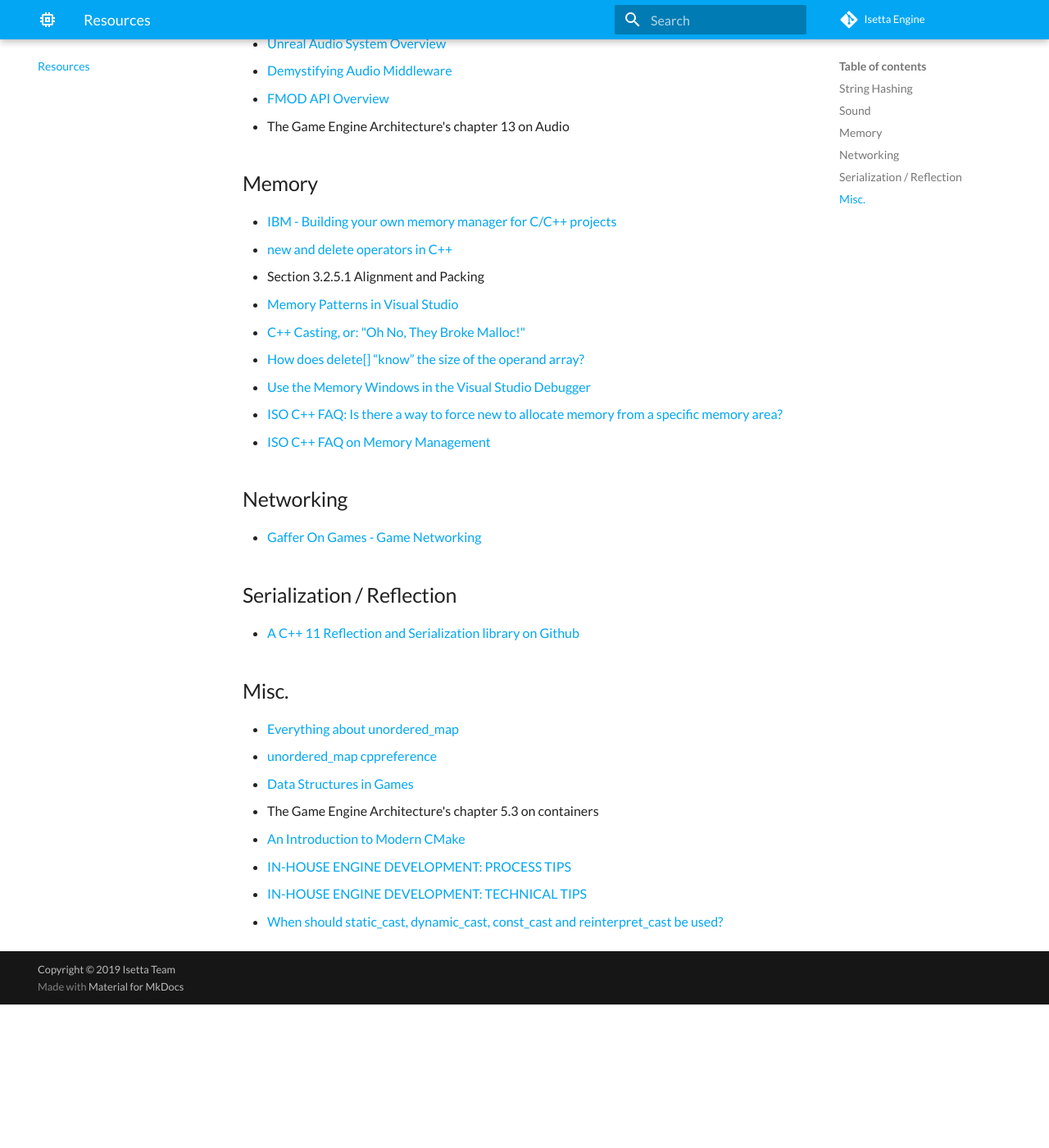
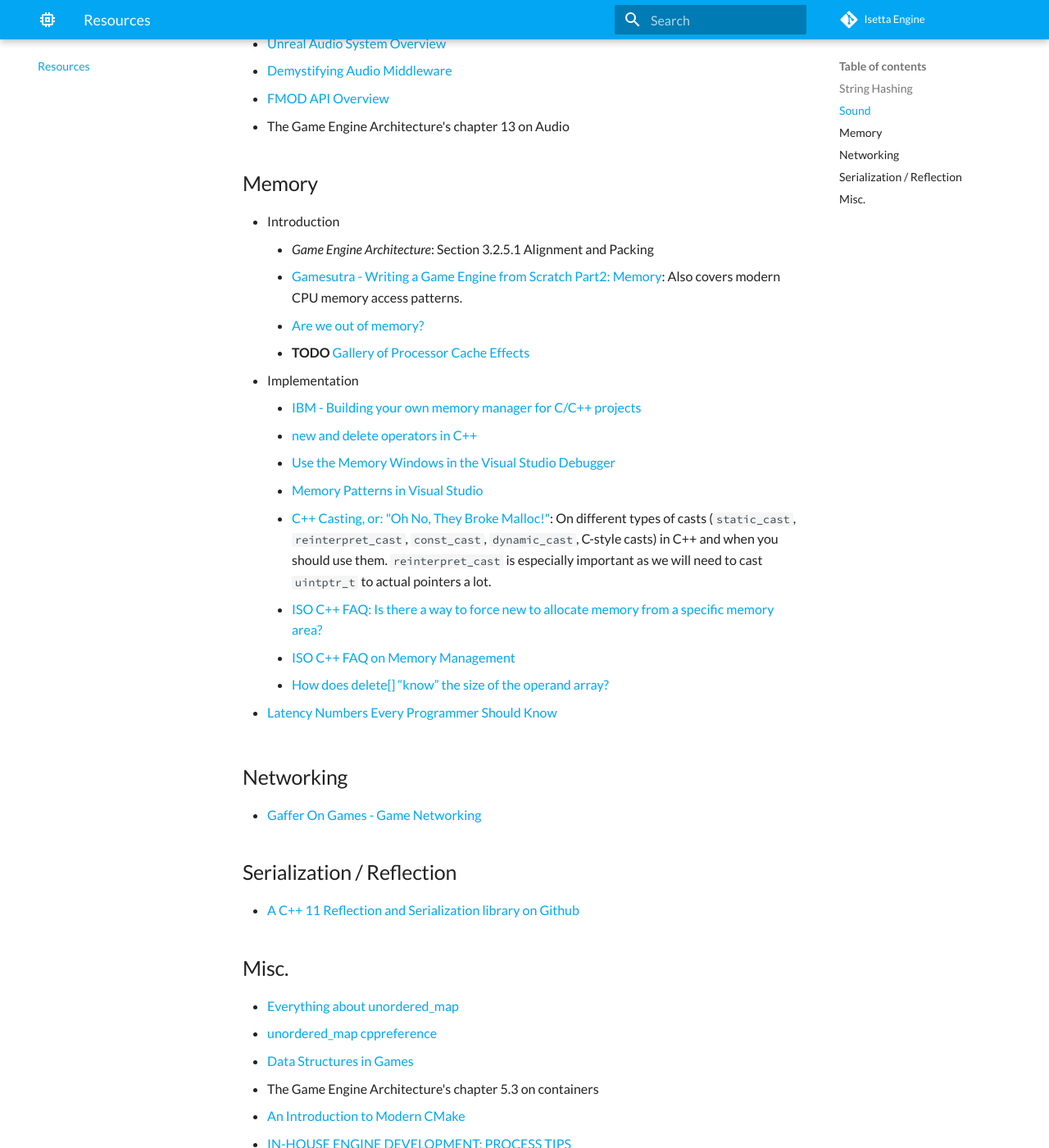
Before and after one commit to Isetta-Team/Isetta-Website-Raw, an MkDocs documentation site: the page built from docs/resources.md, in a window 1280 px wide and 1400 px high, scrolled down 597 px. Shown: the whole window at 82% size. Built offline with MkDocs 1.6.1 and Material for MkDocs 9.7.7, drawn with Linux system fonts in a browser that asks for light colours; comment, search, counter and statistics services are not loaded; before the commit the page ends 1822 px from its top, so only the background shows below that.

Commit message:
new resources

```diff
--- a/docs/resources.md
+++ b/docs/resources.md
@@ -23,15 +23,30 @@ Useful articles/resources we used during the development of Isetta
 
 
 ## Memory
-* [IBM - Building your own memory manager for C/C++ projects](https://www.ibm.com/developerworks/aix/tutorials/au-memorymanager/index.html)
-* [new and delete operators in C++](https://www.geeksforgeeks.org/new-and-delete-operators-in-cpp-for-dynamic-memory/)
-* Section 3.2.5.1 Alignment and Packing
-* [Memory Patterns in Visual Studio](https://stackoverflow.com/questions/127386/in-visual-studio-c-what-are-the-memory-allocation-representations)
-* [C++ Casting, or: "Oh No, They Broke Malloc!"](https://embeddedartistry.com/blog/2017/2/28/c-casting-or-oh-no-we-broke-malloc)
-* [How does delete[] “know” the size of the operand array?](https://stackoverflow.com/questions/197675/how-does-delete-know-the-size-of-the-operand-array)
-* [Use the Memory Windows in the Visual Studio Debugger](https://docs.microsoft.com/en-us/visualstudio/debugger/memory-windows?view=vs-2017)
-* [ISO C++ FAQ: Is there a way to force new to allocate memory from a specific memory area?](https://isocpp.org/wiki/faq/dtors#memory-pools)
-* [ISO C++ FAQ on Memory Management](https://isocpp.org/wiki/faq/freestore-mgmt)
+* Introduction
+	* *Game Engine Architecture*: Section 3.2.5.1 Alignment and Packing
+	* [Gamesutra - Writing a Game Engine from Scratch Part2: Memory](https://www.gamasutra.com/blogs/MichaelKissner/20151104/258271/Writing_a_Game_Engine_from_Scratch__Part_2_Memory.php): Also covers modern CPU memory access patterns.
+	* [Are we out of memory?](http://www.swedishcoding.com/2008/08/31/are-we-out-of-memory/)
+	* **TODO** [Gallery of Processor Cache Effects](http://igoro.com/archive/gallery-of-processor-cache-effects/)
+* Implementation
+	* [IBM - Building your own memory manager for C/C++ projects](https://www.ibm.com/developerworks/aix/tutorials/au-memorymanager/index.html)
+	* [new and delete operators in C++](https://www.geeksforgeeks.org/new-and-delete-operators-in-cpp-for-dynamic-memory/)
+	* [Use the Memory Windows in the Visual Studio Debugger](https://docs.microsoft.com/en-us/visualstudio/debugger/memory-windows?view=vs-2017)
+	* [Memory Patterns in Visual Studio](https://stackoverflow.com/questions/127386/in-visual-studio-c-what-are-the-memory-allocation-representations)
+	* [C++ Casting, or: "Oh No, They Broke Malloc!"](https://embeddedartistry.com/blog/2017/2/28/c-casting-or-oh-no-we-broke-malloc): On different types of casts (`static_cast`, `reinterpret_cast`, `const_cast`, `dynamic_cast`, C-style casts) in C++ and when you should use them. `reinterpret_cast` is especially important as we will need to cast `uintptr_t` to actual pointers a lot.
+	* [ISO C++ FAQ: Is there a way to force new to allocate memory from a specific memory area?](https://isocpp.org/wiki/faq/dtors#memory-pools)
+	* [ISO C++ FAQ on Memory Management](https://isocpp.org/wiki/faq/freestore-mgmt)
+	* [How does delete[] “know” the size of the operand array?](https://stackoverflow.com/questions/197675/how-does-delete-know-the-size-of-the-operand-array)
+
+* [Latency Numbers Every Programmer Should Know](https://gist.github.com/jboner/2841832)
+
+
+
+
+
+
+
+
 
 ## Networking
 * [Gaffer On Games - Game Networking](https://gafferongames.com/categories/game-networking/)
```
Also changed, not shown: docs/blogs/week-0.md (+2 -0 lines).
